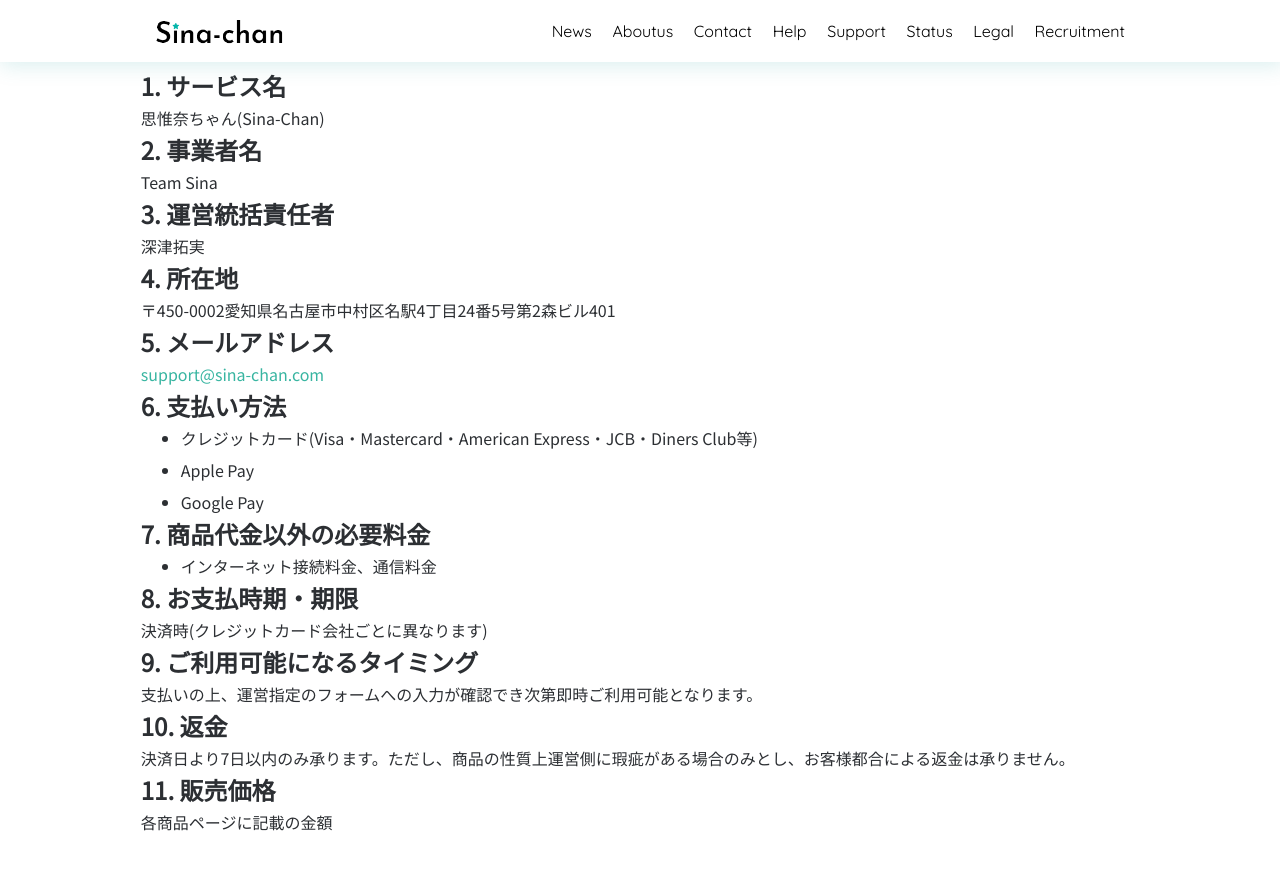
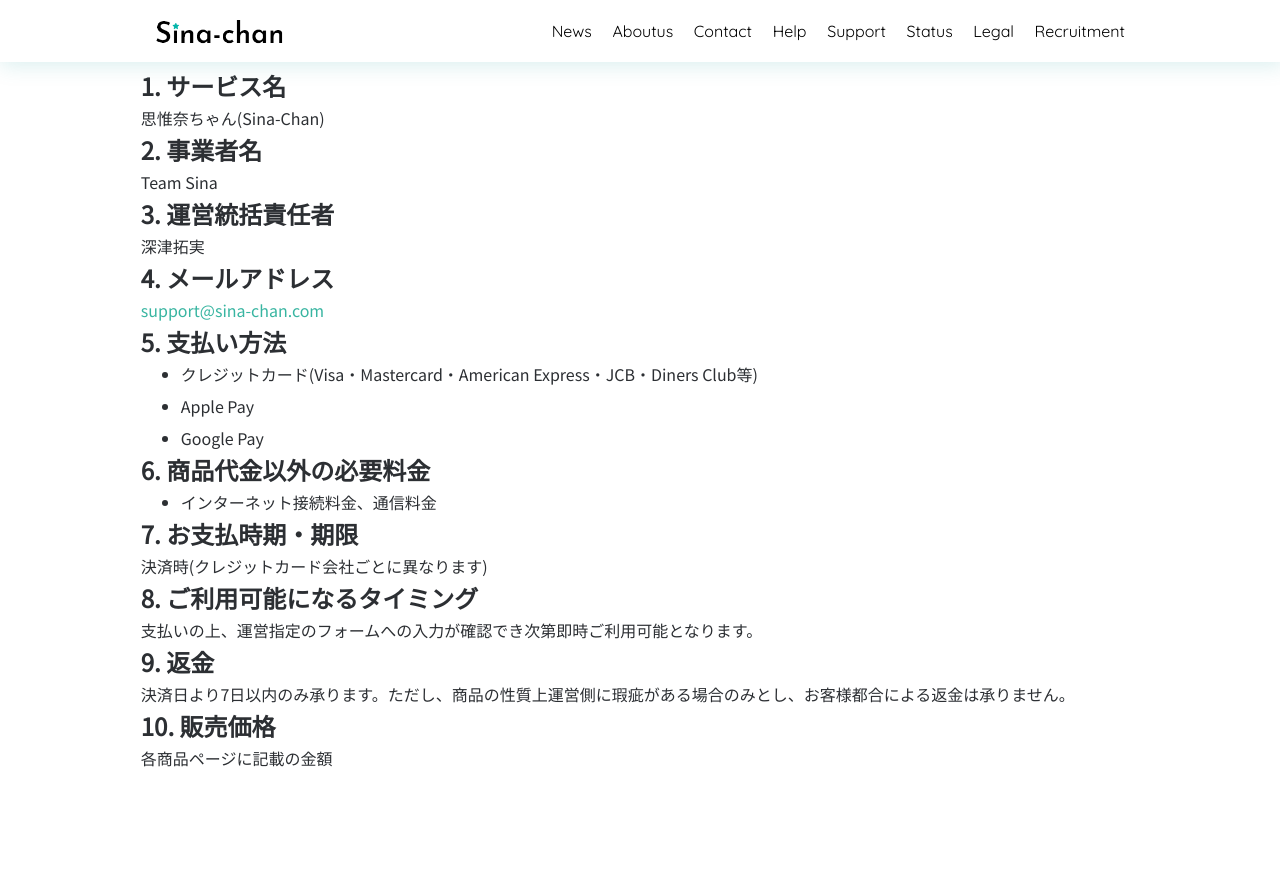
Before and after one commit to SinaKitagami/sinakitagami.github.io, a Jekyll site: the page built from _posts/legal/2023-06-28-tradelaw.md, in a window 1280 px wide and 900 px high, scrolled down 294 px. Shown: the top 870 px of the window. Built offline with Jekyll 4.4.1, drawn with Linux system fonts in a browser that asks for light colours; nearby versions of some CDN libraries; a script that is not in the unit is left out.

Commit message:
Update 2023-06-28-tradelaw.md

```diff
--- a/_posts/legal/2023-06-28-tradelaw.md
+++ b/_posts/legal/2023-06-28-tradelaw.md
@@ -16,36 +16,32 @@ Team Sina
 
 深津拓実
 
-## 4. 所在地
-
-〒450-0002愛知県名古屋市中村区名駅4丁目24番5号第2森ビル401
-
-## 5. メールアドレス
+## 4. メールアドレス
 
 <a href="mailto:support@sina-chan.com" class="a-orange">support@sina-chan.com</a>
 
-## 6. 支払い方法
+## 5. 支払い方法
 
 - クレジットカード(Visa・Mastercard・American Express・JCB・Diners Club等)
 - Apple Pay
 - Google Pay
 
-## 7. 商品代金以外の必要料金
+## 6. 商品代金以外の必要料金
 
 - インターネット接続料金、通信料金
 
-## 8. お支払時期・期限
+## 7. お支払時期・期限
 
 決済時(クレジットカード会社ごとに異なります)
 
-## 9. ご利用可能になるタイミング
+## 8. ご利用可能になるタイミング
 
 支払いの上、運営指定のフォームへの入力が確認でき次第即時ご利用可能となります。
 
-## 10. 返金
+## 9. 返金
 
 決済日より7日以内のみ承ります。ただし、商品の性質上運営側に瑕疵がある場合のみとし、お客様都合による返金は承りません。
 
-## 11. 販売価格
+## 10. 販売価格
 
 各商品ページに記載の金額
```
